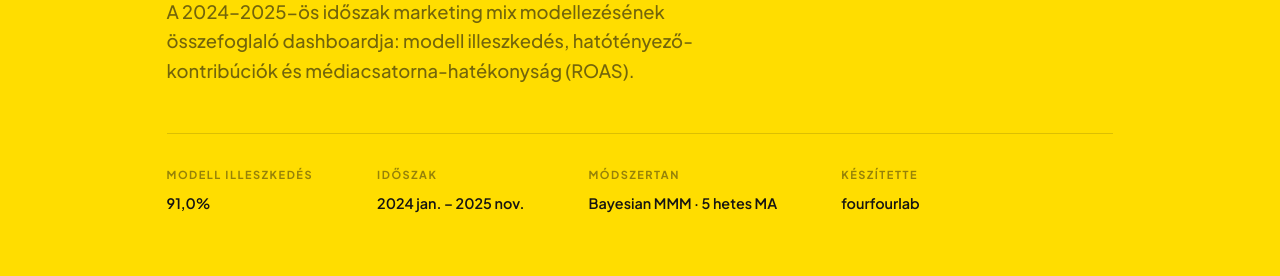
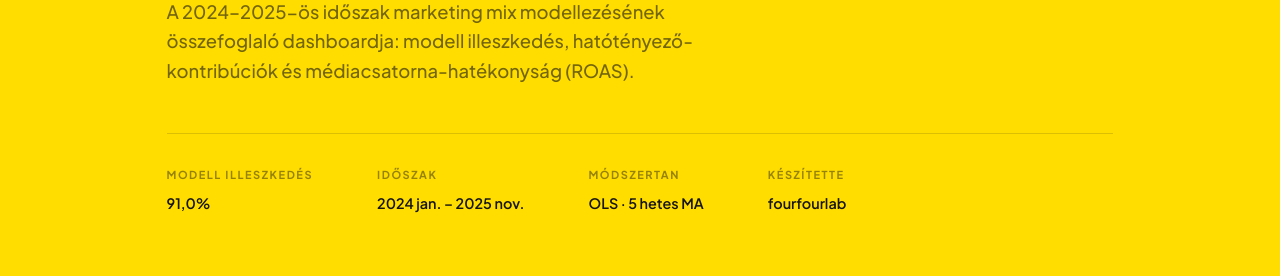
Before and after one commit to viktorvarga44/lvcd-mmm-vegashu-2026Q1, a plain HTML site: page index.html in a window 1280 px wide. Shown: the part 275-551 px from the top of the page. Drawn offline with nearby package versions, Linux system fonts and the light colour scheme.

Commit message:
Update index.html
"Bayesian" text hiba - OLS-re javítva

```diff
--- a/index.html
+++ b/index.html
@@ -246,7 +246,7 @@
       </div>
       <div class="cover-meta-item">
         <p class="label">Módszertan</p>
-        <span>Bayesian MMM · 5 hetes MA</span>
+        <span>OLS · 5 hetes MA</span>
       </div>
       <div class="cover-meta-item">
         <p class="label">Készítette</p>
```
